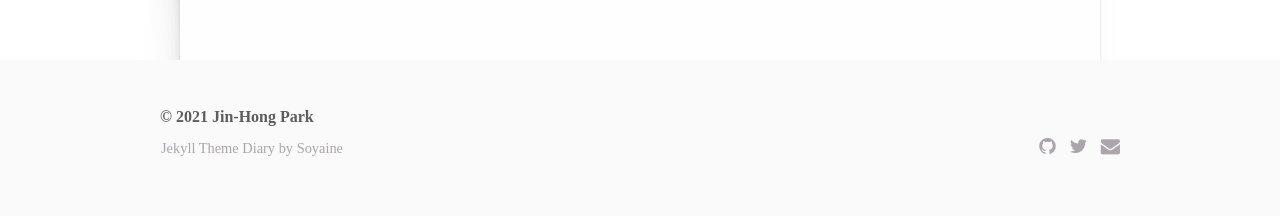
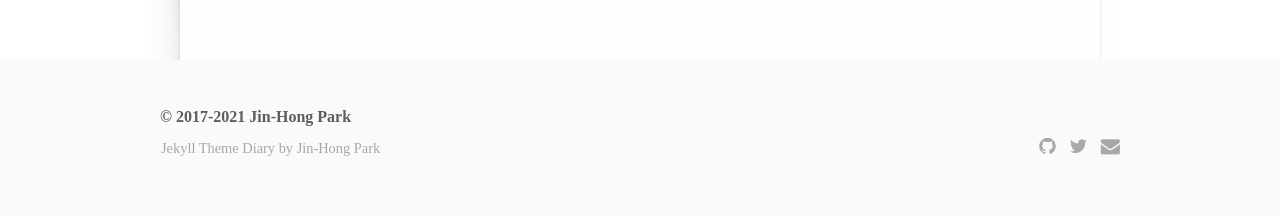
Before and after one commit to jinhong-park/journal, a Jekyll site: the page built from index.html, in a window 1280 px wide. Shown: the part 729-945 px from the top of the page. Built offline with Jekyll 4.4.1, drawn with Linux system fonts in a browser that asks for light colours.

Commit message:
“update”

```diff
--- a/_config.yml
+++ b/_config.yml
@@ -5,7 +5,7 @@ baseurl: /journal2
 
 # Your blog's start year and this year, showed in the footer left
 # start is optional
-#start: 2017
+start: 2017
 now: 2021
 
 # Social links showed in the footer
--- a/_includes/calendar.html
+++ b/_includes/calendar.html
@@ -3,7 +3,7 @@
         <div id="calHeader" class="cal-body">
             <div id="calYear" class="calheader-item cal-year">
                 <i id="lastYearBtn" class="btn fa fa-angle-left"></i>
-                <label class="now">2017</label>
+                <label class="now">2021</label>
                 <i id="nextYearBtn" class="btn fa fa-angle-right"></i>
             </div>
             <i id="closeBtn" class="calheader-item btn fa fa-close"></i>
--- a/_includes/footer.html
+++ b/_includes/footer.html
@@ -3,8 +3,8 @@
     <div>
         <p class="comment">
             <a href="https://github.com/jekyll/jekyll">Jekyll</a>
-            Theme <a href="https://github.com/soyaine/jekyll-theme-diary">Diary</a>
-            by <a href="https://github.com/soyaine">Soyaine</a><br>
+            Theme Diary
+            by <a href="https://github.com/jinhong-park">Jin-Hong Park</a><br>
 		</p>
 
 		<ul class="contact">
```
